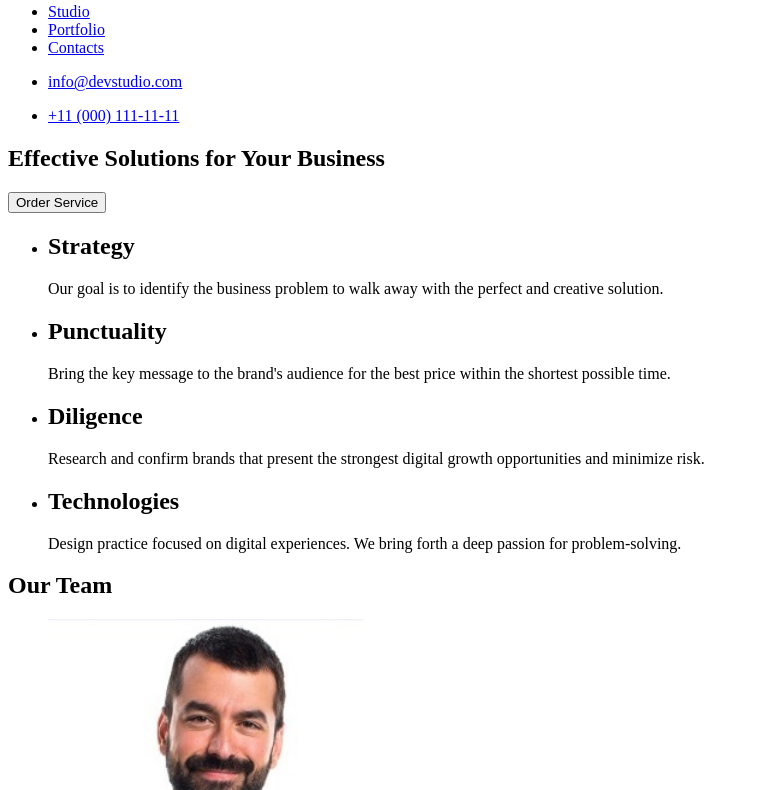
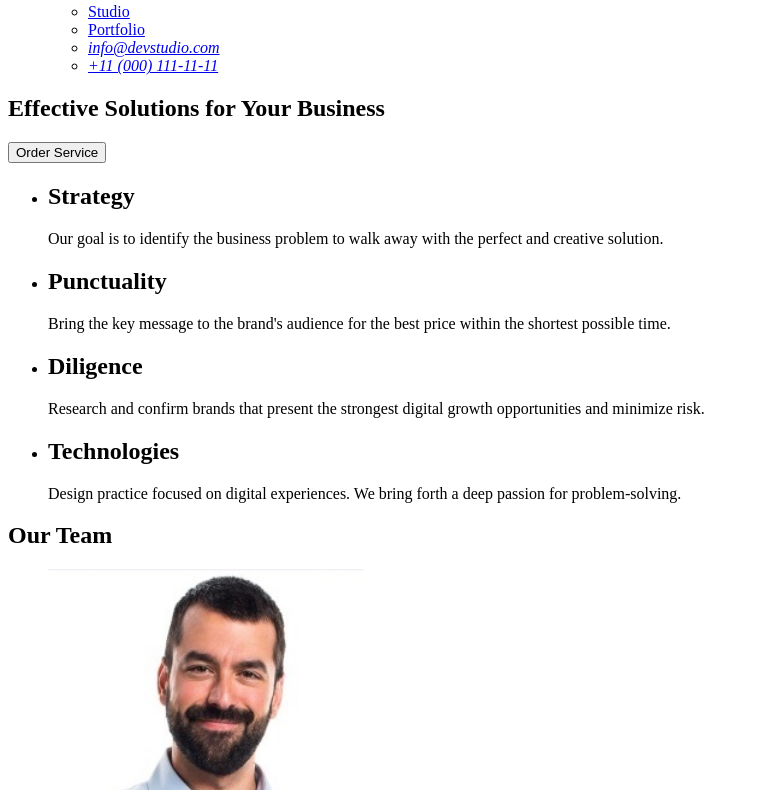
Before and after one commit to emrealtnts0/goit-markup-hw-01, a plain HTML site: page index.html in a window 1280 px wide. Shown: the part 56-846 px from the top of the page, without its empty margins (0-759 px from the left). Drawn offline with Linux system fonts and the light colour scheme.

Commit message:
Update index.html

```diff
--- a/index.html
+++ b/index.html
@@ -7,19 +7,18 @@
 </head>
 <body>
     <header>
+            <ul>
         <h3><a href="#">WEBSTUDIO</a></h3>
         <nav>
             <ul>
                 <li><a href="#">Studio</a></li>
                 <li><a href="#">Portfolio</a></li>
-                <li><a href="#">Contacts</a></li>
             </ul>
         </nav>
-        <ul>
-            <li><a href="mailto:info@devstudio.com">info@devstudio.com</a></li>
-        </ul>
-        <ul>
-            <li><a href="tel:+11000111111">+11 (000) 111-11-11</a></li>
+        <address>
+            <ul>
+                <li><a href="mailto:info@devstudio.com">info@devstudio.com</a></li>
+                <li><a href="tel:+110001111111">+11 (000) 111-11-11</a></li>
         </ul>
     </header>
     <main>
```
